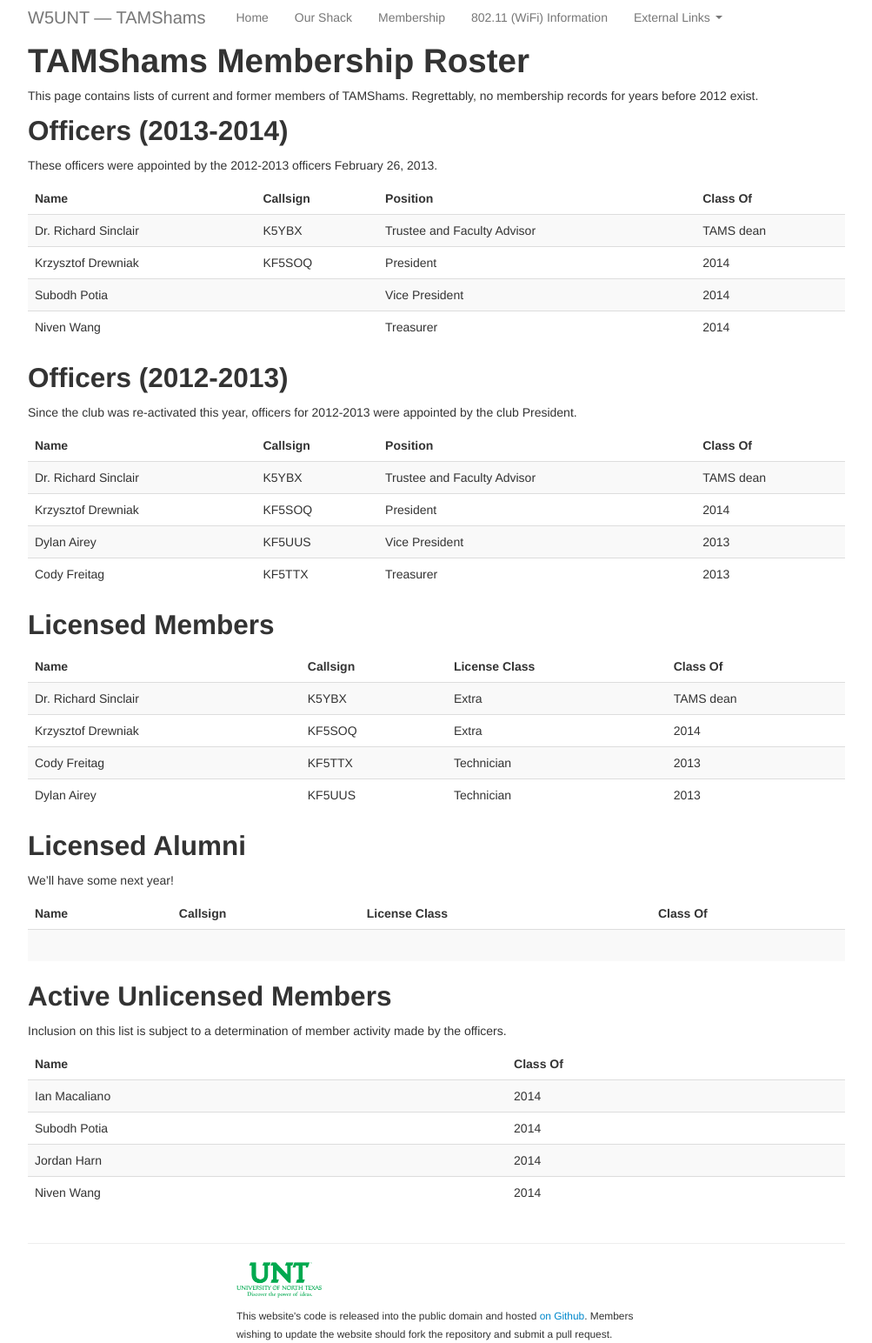
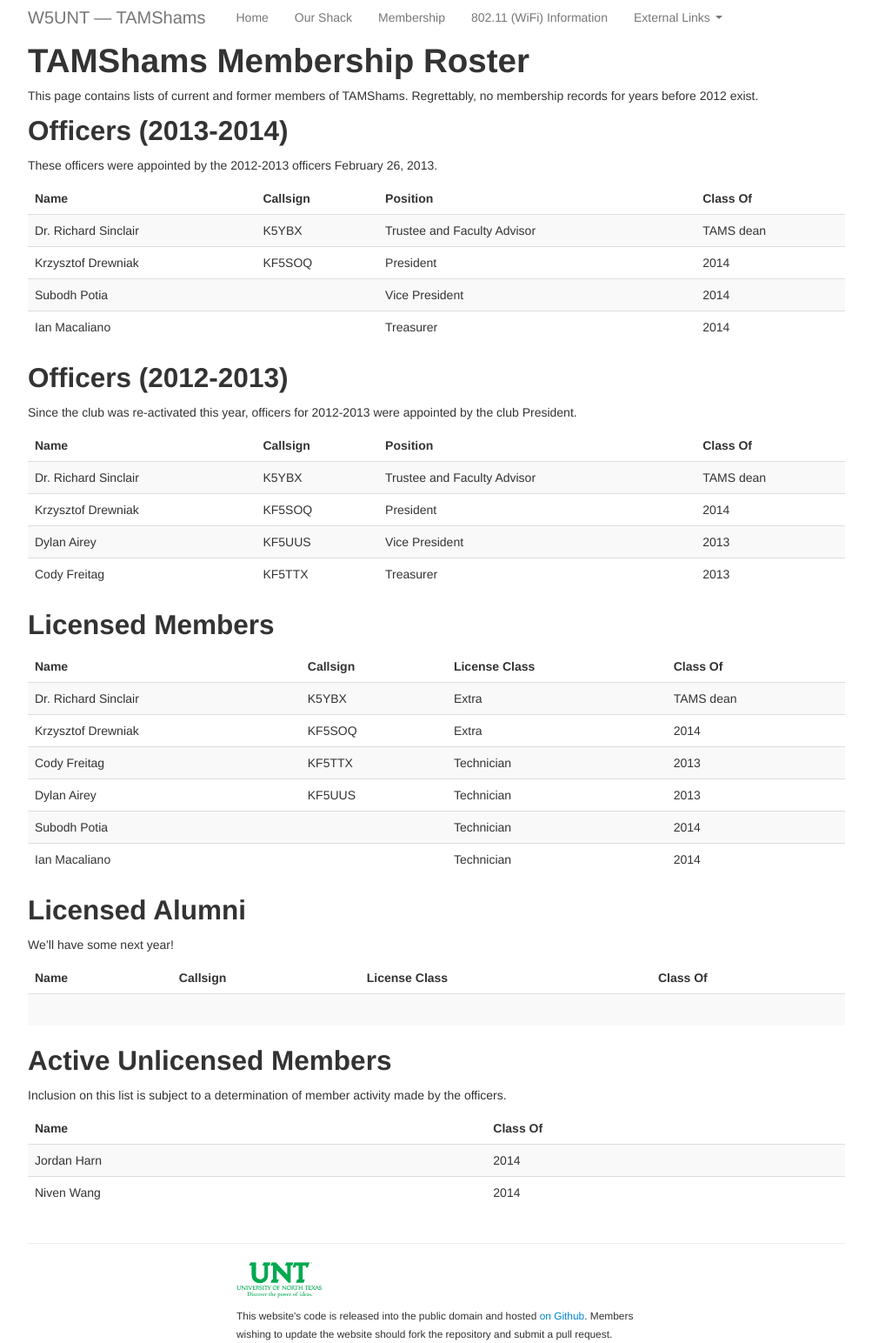
Before and after one commit to w5unt/w5unt.github.com, a Jekyll site: the page built from membership.md, in a window 1280 px wide. Shown: the whole page at 87% size, without its empty margins (138-1141 px from the left). Built offline with Jekyll 4.4.1, drawn with Linux system fonts in a browser that asks for light colours; nearby versions of some CDN libraries.

Commit message:
Updated membership and officer table

```diff
--- a/membership.md
+++ b/membership.md
@@ -16,7 +16,7 @@ These officers were appointed by the 2012-2013 officers February 26, 2013.
 |Dr. Richard Sinclair|K5YBX|Trustee and Faculty Advisor|TAMS dean|
 |Krzysztof Drewniak|KF5SOQ|President|2014|
 |Subodh Potia||Vice President|2014|
-|Niven Wang||Treasurer|2014|
+|Ian Macaliano||Treasurer|2014|
 |-------------------------------|
 {: .table .table-striped}
 
@@ -46,6 +46,8 @@ Licensed Members
 |Krzysztof Drewniak|KF5SOQ|Extra|2014|
 |Cody Freitag|KF5TTX|Technician|2013|
 |Dylan Airey|KF5UUS|Technician|2013|
+|Subodh Potia||Technician|2014|
+|Ian Macaliano||Technician|2014|
 |------------------------------------|
 {: .table .table-striped}
 
```
Also changed, not shown: other parts of membership.md (+0 -2 lines).
